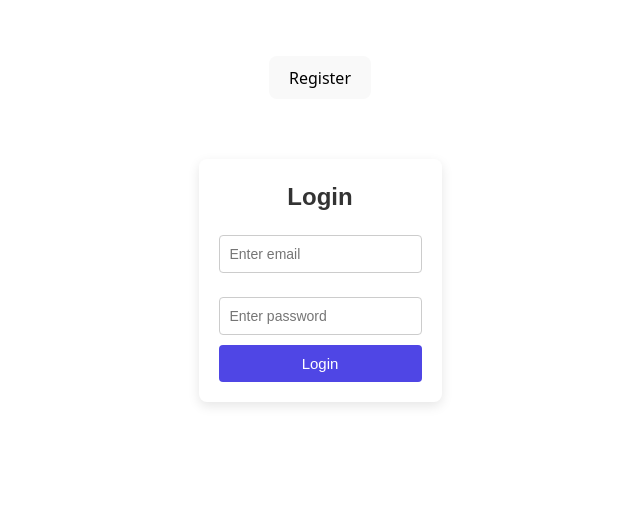
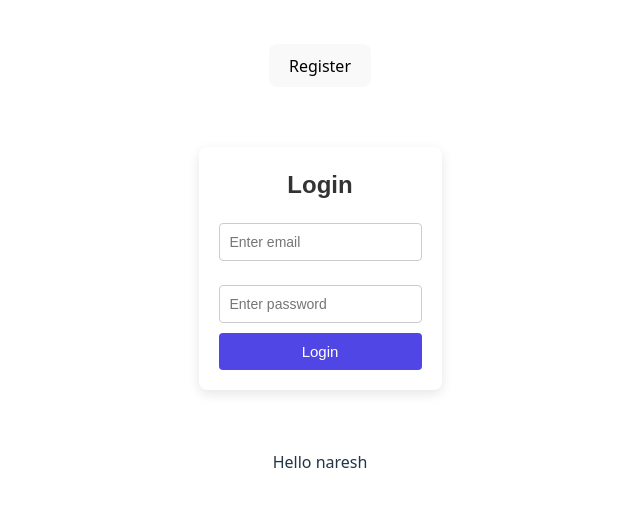
Before and after one commit to naresh043/login-signup-form-react, a React (Vite) app: page / in a window 1280 px wide. Shown: the part 141-648 px from the top of the page, without its empty margins (320-960 px from the left). Built offline with nearby package versions, Linux system fonts and the light colour scheme.

Commit message:
practice the unit test

```diff
--- a/src/App.jsx
+++ b/src/App.jsx
@@ -2,15 +2,19 @@ import { useState } from "react";
 import "./App.css";
 import Login from "./components/Login";
 import SignUp from "./components/SignUp";
+import Dummy from "./components/Dummy";
 
 function App() {
-  const [isLogin,setIsLogin]=useState(true)
+  const [isLogin, setIsLogin] = useState(true);
 
   return (
     <>
-    <button onClick={()=>setIsLogin((pre)=>!pre)}>{isLogin?"Register":"login"}</button>
+      <button onClick={() => setIsLogin((pre) => !pre)}>
+        {isLogin ? "Register" : "login"}
+      </button>
 
-  {isLogin?<Login/>:<SignUp/>}
+      {isLogin ? <Login /> : <SignUp />}
+      <Dummy name="naresh" />
     </>
   );
 }
--- /dev/null
+++ b/src/components/Dummy.jsx
@@ -0,0 +1,9 @@
+import React from 'react'
+
+function Dummy(props) {
+  return (
+    <div>Hello {props.name}</div>
+  )
+}
+
+export default Dummy
```
Also changed, not shown: 1 other file (tests, documents, lock files or other folders).
